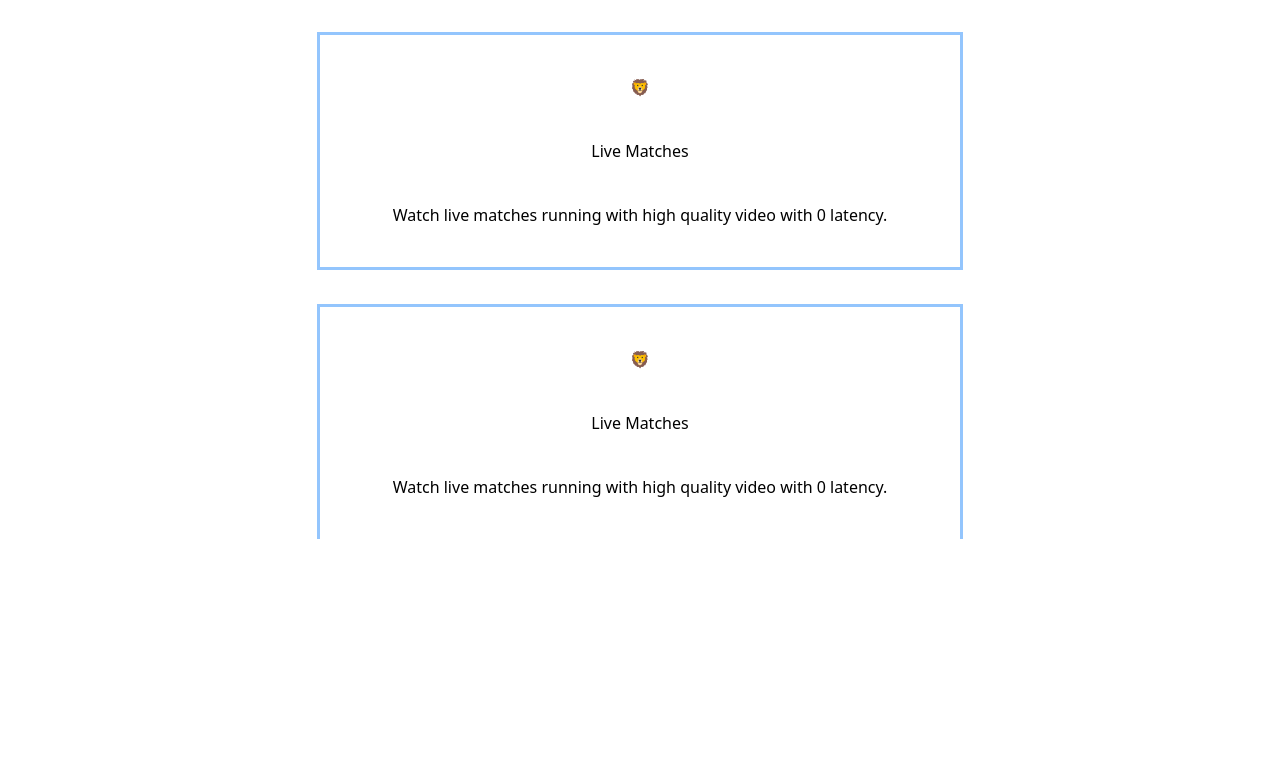
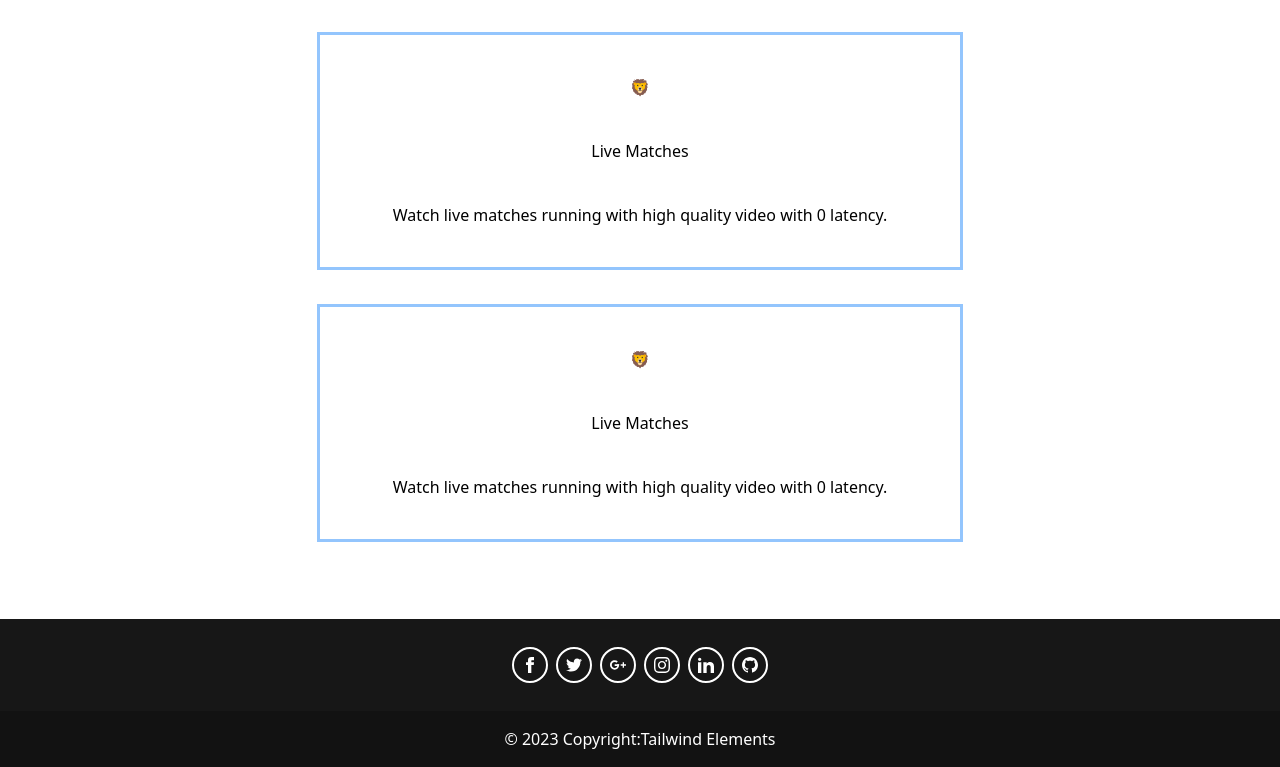
Before and after one commit to Saud-Alghamdi/myclubs, a React (Vite) app: page / in a window 1280 px wide. Shown: the part 1201-1968 px from the top of the page. Before the commit the page ends 1740 px from the top, so only its background shows below. Built offline with nearby package versions, Linux system fonts and the light colour scheme.

Commit message:
Create basic footer

```diff
--- a/src/components/Footer.tsx
+++ b/src/components/Footer.tsx
@@ -0,0 +1,123 @@
+export default function Footer() {
+  return (
+    <>
+      {/*Footer container*/}
+      <footer className="mt-20 bg-neutral-900 text-center text-white">
+        <div className="container px-6 pt-6">
+          <div className="mb-6 flex justify-center">
+            <a
+              href="#!"
+              type="button"
+              className="m-1 h-9 w-9 rounded-full border-2 border-white uppercase leading-normal text-white transition duration-150 ease-in-out hover:bg-black hover:bg-opacity-5 focus:outline-none focus:ring-0"
+              data-te-ripple-init=""
+              data-te-ripple-color="light"
+            >
+              <svg
+                xmlns="http://www.w3.org/2000/svg"
+                className="mx-auto h-full w-4"
+                fill="currentColor"
+                viewBox="0 0 24 24"
+              >
+                <path d="M9 8h-3v4h3v12h5v-12h3.642l.358-4h-4v-1.667c0-.955.192-1.333 1.115-1.333h2.885v-5h-3.808c-3.596 0-5.192 1.583-5.192 4.615v3.385z" />
+              </svg>
+            </a>
+            <a
+              href="#!"
+              type="button"
+              className="m-1 h-9 w-9 rounded-full border-2 border-white uppercase leading-normal text-white transition duration-150 ease-in-out hover:bg-black hover:bg-opacity-5 focus:outline-none focus:ring-0"
+              data-te-ripple-init=""
+              data-te-ripple-color="light"
+            >
+              <svg
+                xmlns="http://www.w3.org/2000/svg"
+                className="mx-auto h-full w-4"
+                fill="currentColor"
+                viewBox="0 0 24 24"
+              >
+                <path d="M24 4.557c-.883.392-1.832.656-2.828.775 1.017-.609 1.798-1.574 2.165-2.724-.951.564-2.005.974-3.127 1.195-.897-.957-2.178-1.555-3.594-1.555-3.179 0-5.515 2.966-4.797 6.045-4.091-.205-7.719-2.165-10.148-5.144-1.29 2.213-.669 5.108 1.523 6.574-.806-.026-1.566-.247-2.229-.616-.054 2.281 1.581 4.415 3.949 4.89-.693.188-1.452.232-2.224.084.626 1.956 2.444 3.379 4.6 3.419-2.07 1.623-4.678 2.348-7.29 2.04 2.179 1.397 4.768 2.212 7.548 2.212 9.142 0 14.307-7.721 13.995-14.646.962-.695 1.797-1.562 2.457-2.549z" />
+              </svg>
+            </a>
+            <a
+              href="#!"
+              type="button"
+              className="m-1 h-9 w-9 rounded-full border-2 border-white uppercase leading-normal text-white transition duration-150 ease-in-out hover:bg-black hover:bg-opacity-5 focus:outline-none focus:ring-0"
+              data-te-ripple-init=""
+              data-te-ripple-color="light"
+            >
+              <svg
+                xmlns="http://www.w3.org/2000/svg"
+                className="mx-auto h-full w-4"
+                fill="currentColor"
+                viewBox="0 0 24 24"
+              >
+                <path
+                  d="M7 11v2.4h3.97c-.16 1.029-1.2 3.02-3.97 3.02-2.39 0-4.34-1.979-4.34-4.42 0-2.44 1.95-4.42 4.34-4.42 1.36 0 2.27.58 2.79 1.08l1.9-1.83c-1.22-1.14-2.8-1.83-4.69-1.83-3.87 0-7 3.13-7 7s3.13 7 7 7c4.04 0 6.721-2.84 6.721-6.84 0-.46-.051-.81-.111-1.16h-6.61zm0 0 17 2h-3v3h-2v-3h-3v-2h3v-3h2v3h3v2z"
+                  fillRule="evenodd"
+                  clipRule="evenodd"
+                />
+              </svg>
+            </a>
+            <a
+              href="#!"
+              type="button"
+              className="m-1 h-9 w-9 rounded-full border-2 border-white uppercase leading-normal text-white transition duration-150 ease-in-out hover:bg-black hover:bg-opacity-5 focus:outline-none focus:ring-0"
+              data-te-ripple-init=""
+              data-te-ripple-color="light"
+            >
+              <svg
+                xmlns="http://www.w3.org/2000/svg"
+                className="mx-auto h-full w-4"
+                fill="currentColor"
+                viewBox="0 0 24 24"
+              >
+                <path d="M12 2.163c3.204 0 3.584.012 4.85.07 3.252.148 4.771 1.691 4.919 4.919.058 1.265.069 1.645.069 4.849 0 3.205-.012 3.584-.069 4.849-.149 3.225-1.664 4.771-4.919 4.919-1.266.058-1.644.07-4.85.07-3.204 0-3.584-.012-4.849-.07-3.26-.149-4.771-1.699-4.919-4.92-.058-1.265-.07-1.644-.07-4.849 0-3.204.013-3.583.07-4.849.149-3.227 1.664-4.771 4.919-4.919 1.266-.057 1.645-.069 4.849-.069zm0-2.163c-3.259 0-3.667.014-4.947.072-4.358.2-6.78 2.618-6.98 6.98-.059 1.281-.073 1.689-.073 4.948 0 3.259.014 3.668.072 4.948.2 4.358 2.618 6.78 6.98 6.98 1.281.058 1.689.072 4.948.072 3.259 0 3.668-.014 4.948-.072 4.354-.2 6.782-2.618 6.979-6.98.059-1.28.073-1.689.073-4.948 0-3.259-.014-3.667-.072-4.947-.196-4.354-2.617-6.78-6.979-6.98-1.281-.059-1.69-.073-4.949-.073zm0 5.838c-3.403 0-6.162 2.759-6.162 6.162s2.759 6.163 6.162 6.163 6.162-2.759 6.162-6.163c0-3.403-2.759-6.162-6.162-6.162zm0 10.162c-2.209 0-4-1.79-4-4 0-2.209 1.791-4 4-4s4 1.791 4 4c0 2.21-1.791 4-4 4zm6.406-11.845c-.796 0-1.441.645-1.441 1.44s.645 1.44 1.441 1.44c.795 0 1.439-.645 1.439-1.44s-.644-1.44-1.439-1.44z" />
+              </svg>
+            </a>
+            <a
+              href="#!"
+              type="button"
+              className="m-1 h-9 w-9 rounded-full border-2 border-white uppercase leading-normal text-white transition duration-150 ease-in-out hover:bg-black hover:bg-opacity-5 focus:outline-none focus:ring-0"
+              data-te-ripple-init=""
+              data-te-ripple-color="light"
+            >
+              <svg
+                xmlns="http://www.w3.org/2000/svg"
+                className="mx-auto h-full w-4"
+                fill="currentColor"
+                viewBox="0 0 24 24"
+              >
+                <path d="M4.98 3.5c0 1.381-1.11 2.5-2.48 2.5s-2.48-1.119-2.48-2.5c0-1.38 1.11-2.5 2.48-2.5s2.48 1.12 2.48 2.5zm.02 4.5h-5v16h5v-16zm7.982 0h-4.968v16h4.969v-8.399c0-4.67 6.029-5.052 6.029 0v8.399h4.988v-10.131c0-7.88-8.922-7.593-11.018-3.714v-2.155z" />
+              </svg>
+            </a>
+            <a
+              href="#!"
+              type="button"
+              className="m-1 h-9 w-9 rounded-full border-2 border-white uppercase leading-normal text-white transition duration-150 ease-in-out hover:bg-black hover:bg-opacity-5 focus:outline-none focus:ring-0"
+              data-te-ripple-init=""
+              data-te-ripple-color="light"
+            >
+              <svg
+                xmlns="http://www.w3.org/2000/svg"
+                className="mx-auto h-full w-4"
+                fill="currentColor"
+                viewBox="0 0 24 24"
+              >
+                <path d="M12 0c-6.626 0-12 5.373-12 12 0 5.302 3.438 9.8 8.207 11.387.599.111.793-.261.793-.577v-2.234c-3.338.726-4.033-1.416-4.033-1.416-.546-1.387-1.333-1.756-1.333-1.756-1.089-.745.083-.729.083-.729 1.205.084 1.839 1.237 1.839 1.237 1.07 1.834 2.807 1.304 3.492.997.107-.775.418-1.305.762-1.604-2.665-.305-5.467-1.334-5.467-5.931 0-1.311.469-2.381 1.236-3.221-.124-.303-.535-1.524.117-3.176 0 0 1.008-.322 3.301 1.23.957-.266 1.983-.399 3.003-.404 1.02.005 2.047.138 3.006.404 2.291-1.552 3.297-1.23 3.297-1.23.653 1.653.242 2.874.118 3.176.77.84 1.235 1.911 1.235 3.221 0 4.609-2.807 5.624-5.479 5.921.43.372.823 1.102.823 2.222v3.293c0 .319.192.694.801.576 4.765-1.589 8.199-6.086 8.199-11.386 0-6.627-5.373-12-12-12z" />
+              </svg>
+            </a>
+          </div>
+        </div>
+        {/*Copyright section*/}
+        <div
+          className="p-4 text-center"
+          style={{ backgroundColor: "rgba(0, 0, 0, 0.2)" }}
+        >
+          © 2023 Copyright:
+          <a className="text-whitehite" href="https://tailwind-elements.com/">
+            Tailwind Elements
+          </a>
+        </div>
+      </footer>
+    </>
+  );
+}
--- a/src/views/Home.tsx
+++ b/src/views/Home.tsx
@@ -1,6 +1,7 @@
 import Nav from "../components/Nav";
 import Hero from "../components/Hero";
 import Features from "../components/Features";
+import Footer from "../components/Footer";
 
 export default function Home() {
   return (
@@ -8,6 +9,7 @@
       <Nav />
       <Hero />
       <Features />
+      <Footer />
     </div>
   );
 }
```
